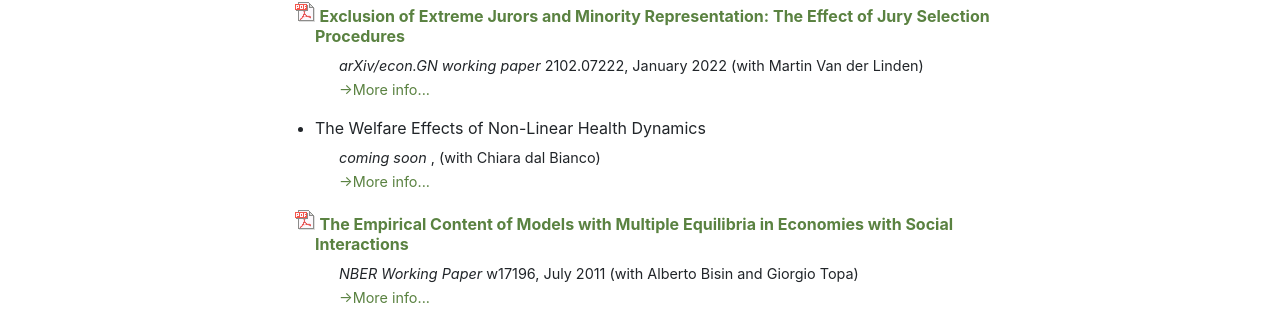
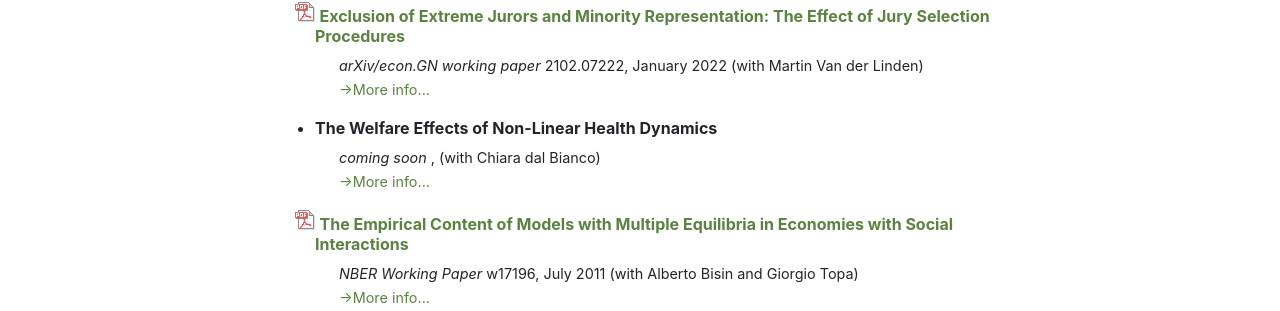
Before and after one commit to andreamoro-git/andreamoro-git.github.io, a Jekyll site: the page built from index.md, in a window 1280 px wide. Shown: the part 530-841 px from the top of the page. Built offline with Jekyll 4.4.1, drawn with Linux system fonts in a browser that asks for light colours; our own code applies the rules of GitHub Pages for plain Markdown files.

Commit message:
Update scrolling-nav.css

```diff
--- a/css/scrolling-nav.css
+++ b/css/scrolling-nav.css
@@ -79,7 +79,7 @@ li.post ul {
 li.post {
   margin-bottom: .5rem;
 }
-a.paper, .title {
+.paper, .title {
   font-weight: bold
 }
 
```
